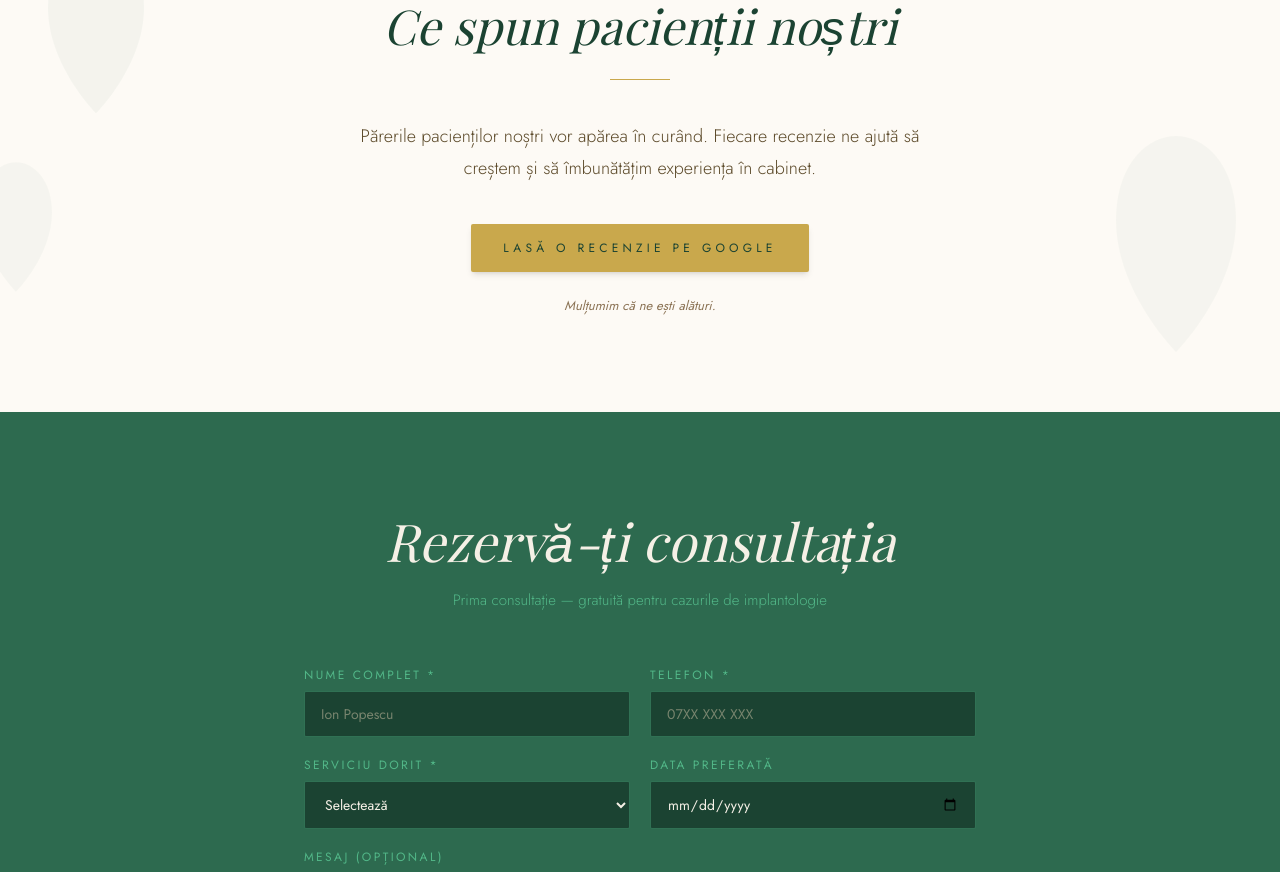
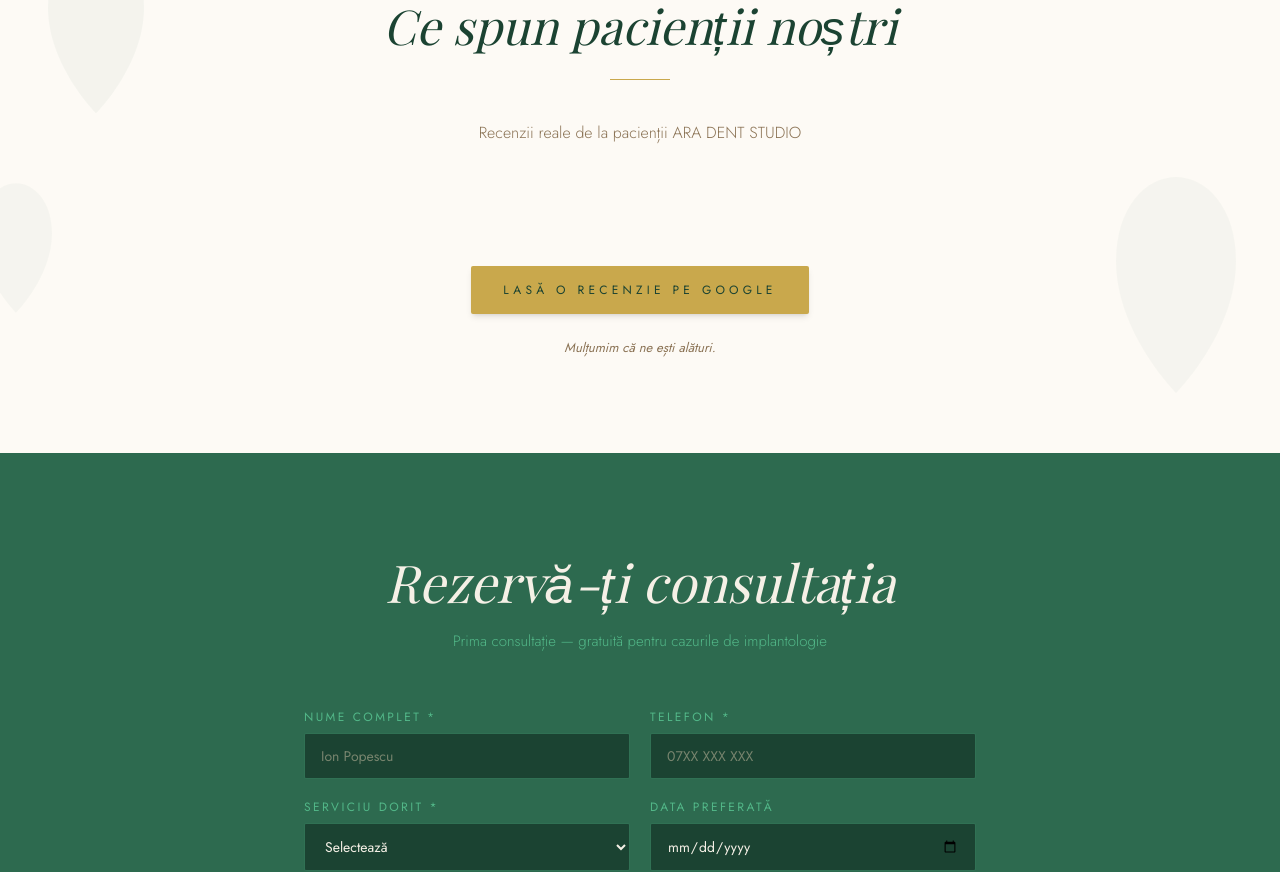
Before and after one commit to Rbt1/aradentpitesti, a Next.js app: page / in a window 1280 px wide. Shown: the part 7300-8172 px from the top of the page. Built offline with nearby package versions, Linux system fonts and the light colour scheme.

Commit message:
adaug widget Elfsight Google Reviews

```diff
--- a/app/components/Testimonials.tsx
+++ b/app/components/Testimonials.tsx
@@ -1,6 +1,7 @@
 'use client'
 
 import { motion } from 'framer-motion'
+import Script from 'next/script'
 
 const LeafDecor = ({ className }: { className?: string }) => (
   <svg viewBox="0 0 120 200" fill="currentColor" xmlns="http://www.w3.org/2000/svg" className={className} aria-hidden="true">
@@ -42,16 +43,31 @@ const Testimonials = () => {
             transition={{ duration: 0.8, delay: 0.2, ease: [0.25, 0.46, 0.45, 0.94] }}
           />
 
-          {/* Text provizoriu */}
+          {/* Subtitlu */}
           <motion.p
-            className="font-jost font-light text-[18px] text-bark-dark leading-[1.8] mb-10"
+            className="font-jost font-light text-[16px] text-bark leading-relaxed mb-10"
             initial={{ opacity: 0, y: 16 }}
             whileInView={{ opacity: 1, y: 0 }}
             viewport={{ once: true }}
             transition={{ duration: 0.7, delay: 0.3 }}
           >
-            Părerile pacienților noștri vor apărea în curând. Fiecare recenzie ne ajută să creștem și să îmbunătățim experiența în cabinet.
+            Recenzii reale de la pacienții ARA DENT STUDIO
           </motion.p>
+
+          {/* Widget Elfsight Google Reviews */}
+          <motion.div
+            className="py-10"
+            initial={{ opacity: 0, y: 16 }}
+            whileInView={{ opacity: 1, y: 0 }}
+            viewport={{ once: true }}
+            transition={{ duration: 0.7, delay: 0.4 }}
+          >
+            <Script src="https://elfsightcdn.com/platform.js" strategy="lazyOnload" />
+            <div
+              className="elfsight-app-3113dd71-daa4-48da-8e91-f19e74dfd84c"
+              data-elfsight-app-lazy
+            />
+          </motion.div>
 
           {/* Buton Google Reviews */}
           <motion.a
```
